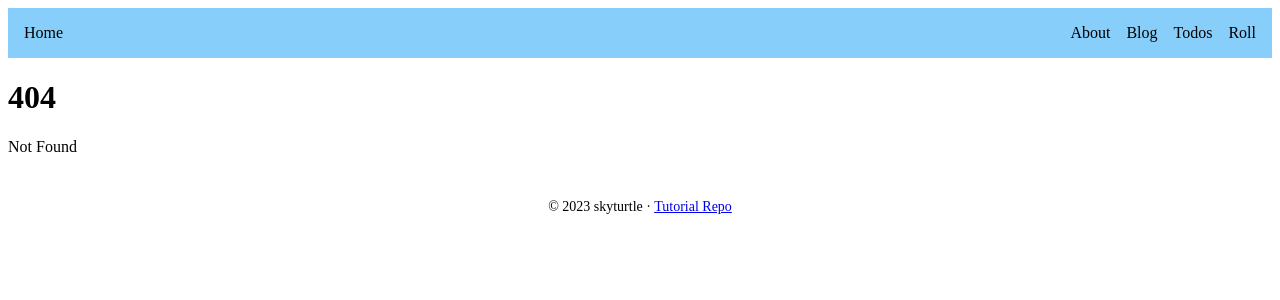
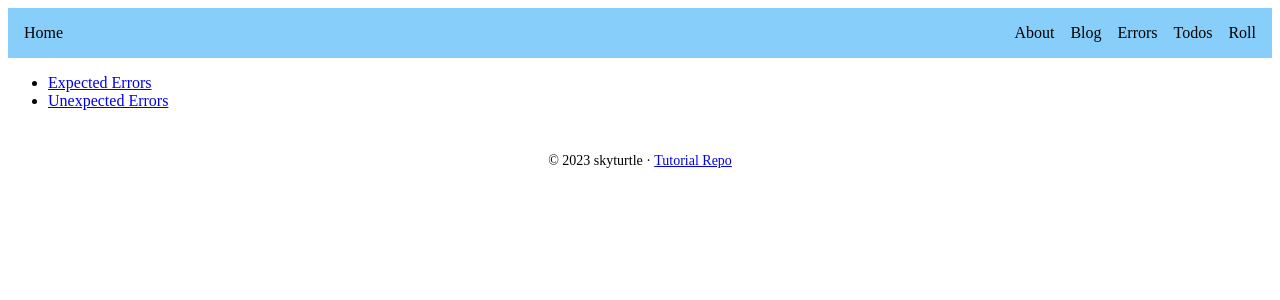
Before and after one commit to skyturtleio/supabase-sveltekit, a SvelteKit app: page /errors in a window 1280 px wide. Before the commit this address had no page. Shown: the top 300 px of the page. Built offline with nearby package versions, Linux system fonts and the light colour scheme.

Commit message:
Complete Part 2 Errors and redirects Error pages

```diff
--- a/src/lib/components/Header.svelte
+++ b/src/lib/components/Header.svelte
@@ -8,6 +8,9 @@
 			</li>
 			<li>
 				<a href="/blog">Blog</a>
+			</li>
+			<li>
+				<a href="/errors">Errors</a>
 			</li>
 			<li>
 				<a href="/todos">Todos</a>
--- /dev/null
+++ b/src/routes/errors/+page.svelte
@@ -0,0 +1,7 @@
+<svelte:head>
+	<title>Errors</title>
+</svelte:head>
+<ul>
+	<li><a href="/errors/expected">Expected Errors</a></li>
+	<li><a href="/errors/unexpected">Unexpected Errors</a></li>
+</ul>
--- /dev/null
+++ b/src/routes/errors/expected/+error.svelte
@@ -0,0 +1 @@
+<h1>This error was expected.</h1>
--- a/src/routes/roll/+page.svelte
+++ b/src/routes/roll/+page.svelte
@@ -7,6 +7,10 @@
 	}
 </script>
 
+<svelte:head>
+	<title>Roll</title>
+</svelte:head>
+
 <button on:click={roll}> Roll the dice</button>
 
 {#if number !== undefined}
```
Also changed, not shown: src/routes/+error.svelte (added, +13 -0 lines).
